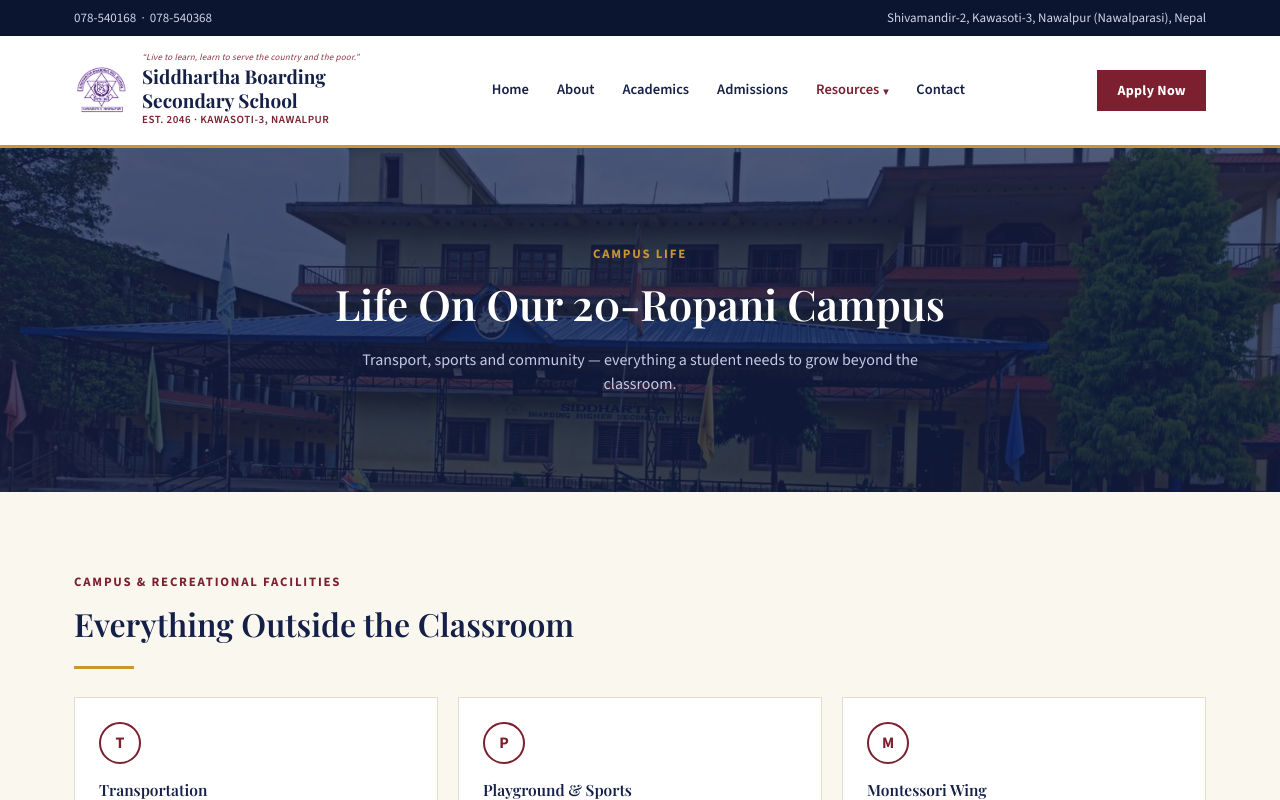
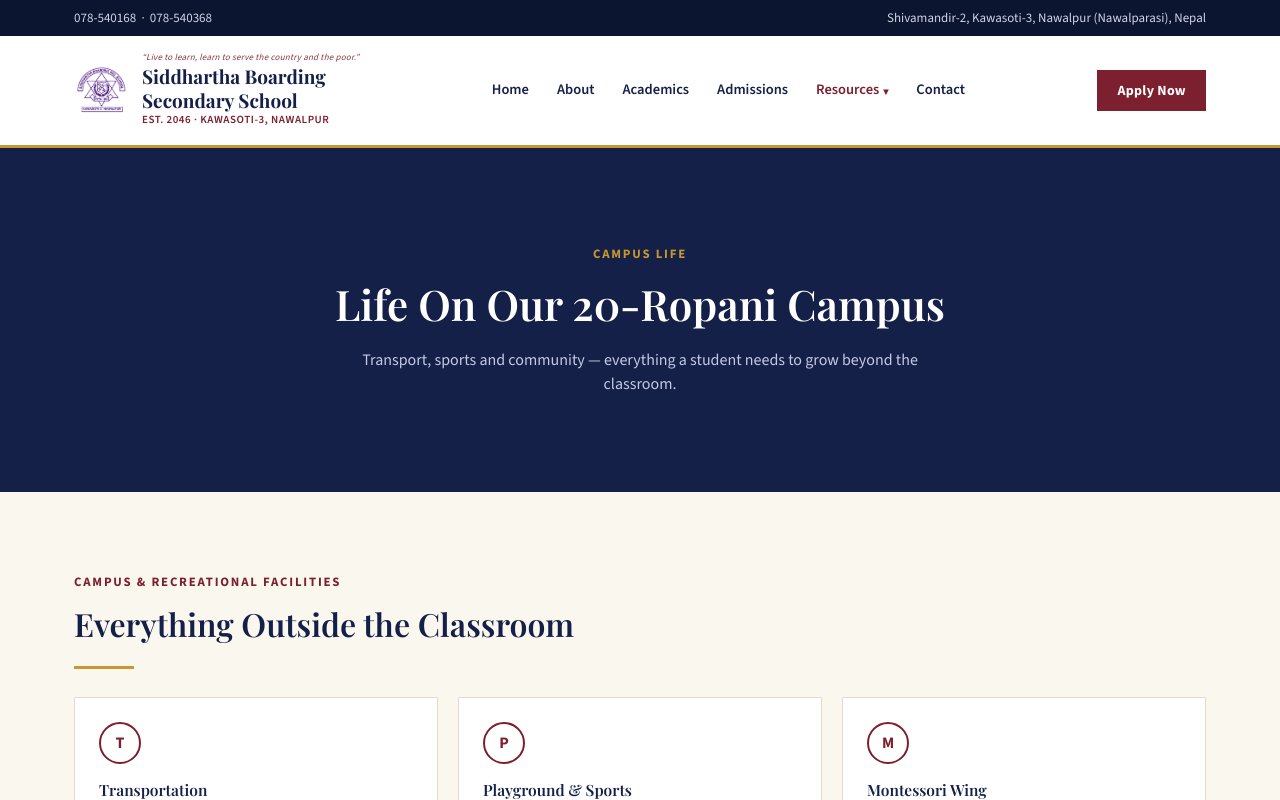
Before and after one commit to safal-dev/siddhartha-boarding-secondary-school, a Next.js app: page /campus-life in a window 1280 px wide. Shown: the top 800 px of the page. Built offline with nearby package versions, Linux system fonts and the light colour scheme.

Commit message:
Remove background photo from About and Campus Life hero sections
Client requested a clean solid navy hero (matching Academics, Admissions,
Contact, Notices and Gallery) instead of the dim campus-hero.jpg
background image on these two pages.

```diff
--- a/src/app/(site)/about/page.js
+++ b/src/app/(site)/about/page.js
@@ -34,15 +34,6 @@ export default function About() {
   return (
     <>
       <section className="relative bg-navy text-white">
-        <div className="absolute inset-0">
-          <Image
-            src="/images/campus-hero.jpg"
-            alt="Siddhartha campus building"
-            fill
-            style={{ objectPosition: "center 35%" }}
-            className="object-cover opacity-20"
-          />
-        </div>
         <div className="relative container-page py-20 sm:py-24 text-center">
           <div className="section-kicker !text-gold">About Us</div>
           <h1 className="text-[32px] sm:text-[42px] font-serif mb-3">Our Story, Our Purpose</h1>
--- a/src/app/(site)/campus-life/page.js
+++ b/src/app/(site)/campus-life/page.js
@@ -19,15 +19,6 @@ export default function CampusLife() {
   return (
     <>
       <section className="relative bg-navy text-white overflow-hidden">
-        <div className="absolute inset-0">
-          <Image
-            src="/images/campus-hero.jpg"
-            alt="Siddhartha campus building"
-            fill
-            style={{ objectPosition: "25% 40%" }}
-            className="object-cover opacity-25"
-          />
-        </div>
         <div className="relative container-page py-20 sm:py-24 text-center">
           <div className="section-kicker !text-gold">Campus Life</div>
           <h1 className="text-[32px] sm:text-[42px] font-serif mb-3">Life On Our 20-Ropani Campus</h1>
```
